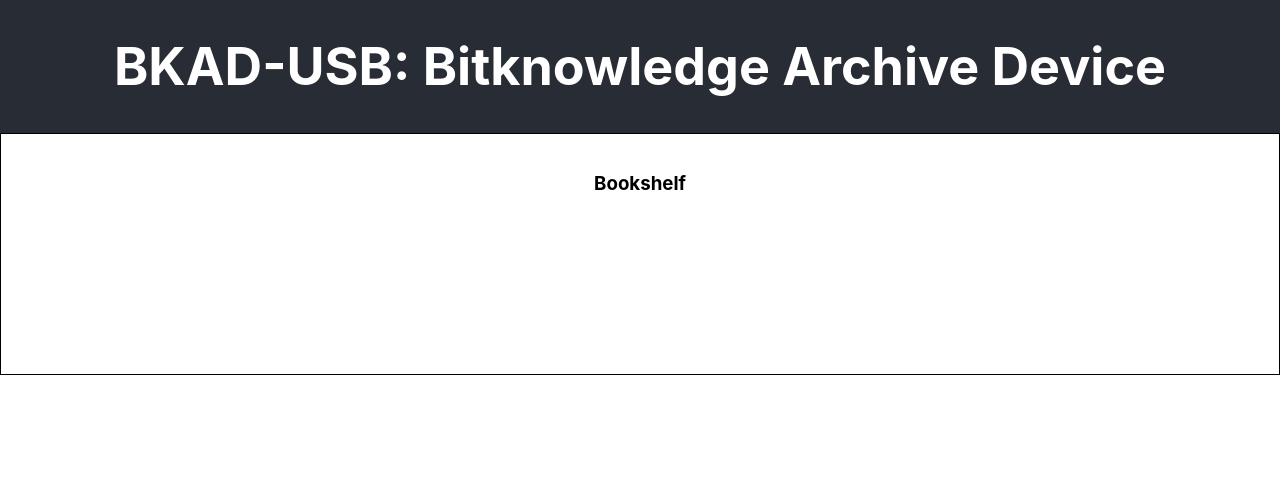
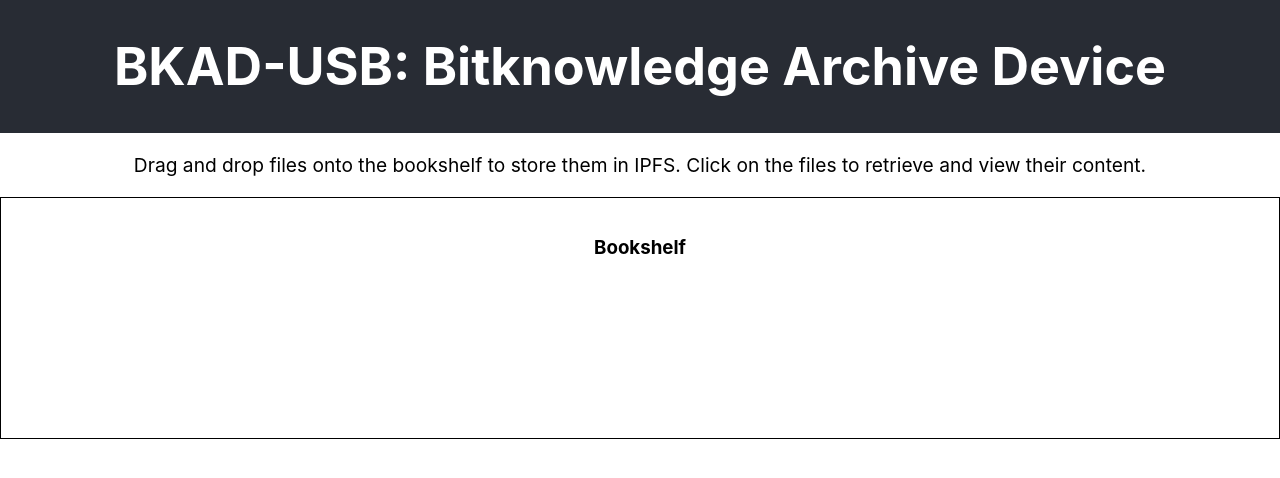
Before and after one commit to bitk1/BKAD-USB, a React (Create React App) app in the folder bkad-usb-react/: page / in a window 1280 px wide. Shown: the top 478 px of the page. Built offline with nearby package versions, Linux system fonts and the light colour scheme; what ipfs-http-client would draw is missing.

Commit message:
Update Bookshelf component and styles for better UI

```diff
--- a/bkad-usb-react/src/App.css
+++ b/bkad-usb-react/src/App.css
@@ -11,6 +11,11 @@
     justify-content: center;
     font-size: calc(10px + 2vmin);
     color: white;
+}
+
+p {
+    margin: 20px;
+    font-size: 1.2em;
 }
 
 .Bookshelf {
--- a/bkad-usb-react/src/App.js
+++ b/bkad-usb-react/src/App.js
@@ -8,6 +8,7 @@ function App() {
             <header className="App-header">
                 <h1>BKAD-USB: Bitknowledge Archive Device</h1>
             </header>
+            <p>Drag and drop files onto the bookshelf to store them in IPFS. Click on the files to retrieve and view their content.</p>
             <Bookshelf />
         </div>
     );
--- a/bkad-usb-react/src/Bookshelf.js
+++ b/bkad-usb-react/src/Bookshelf.js
@@ -8,10 +8,13 @@ const Bookshelf = () => {
 
     const handleDrop = async (event) => {
         event.preventDefault();
+        console.log('File(s) dropped');
         const uploadedFiles = event.dataTransfer.files;
         for (let i = 0; i < uploadedFiles.length; i++) {
             const file = uploadedFiles[i];
+            console.log('Uploading file:', file.name);
             const added = await ipfs.add(file);
+            console.log('File added to IPFS:', added);
             setFiles((prevFiles) => [...prevFiles, { name: file.name, cid: added.cid.toString() }]);
         }
     };
@@ -20,12 +23,13 @@ const Bookshelf = () => {
         <div
             onDrop={handleDrop}
             onDragOver={(event) => event.preventDefault()}
-            style={{ border: '1px solid black', padding: '20px', minHeight: '200px' }}
+            style={{ border: '1px solid black', padding: '20px', minHeight: '200px', marginTop: '20px' }}
         >
             <h3>Bookshelf</h3>
             <div>
                 {files.map((file, index) => (
                     <div key={index} onClick={async () => {
+                        console.log('Retrieving file:', file.name);
                         const fileContent = await ipfs.cat(file.cid);
                         alert(`File content: ${new TextDecoder().decode(fileContent)}`);
                     }} style={{ border: '1px solid gray', margin: '5px', padding: '5px', cursor: 'pointer' }}>
```
